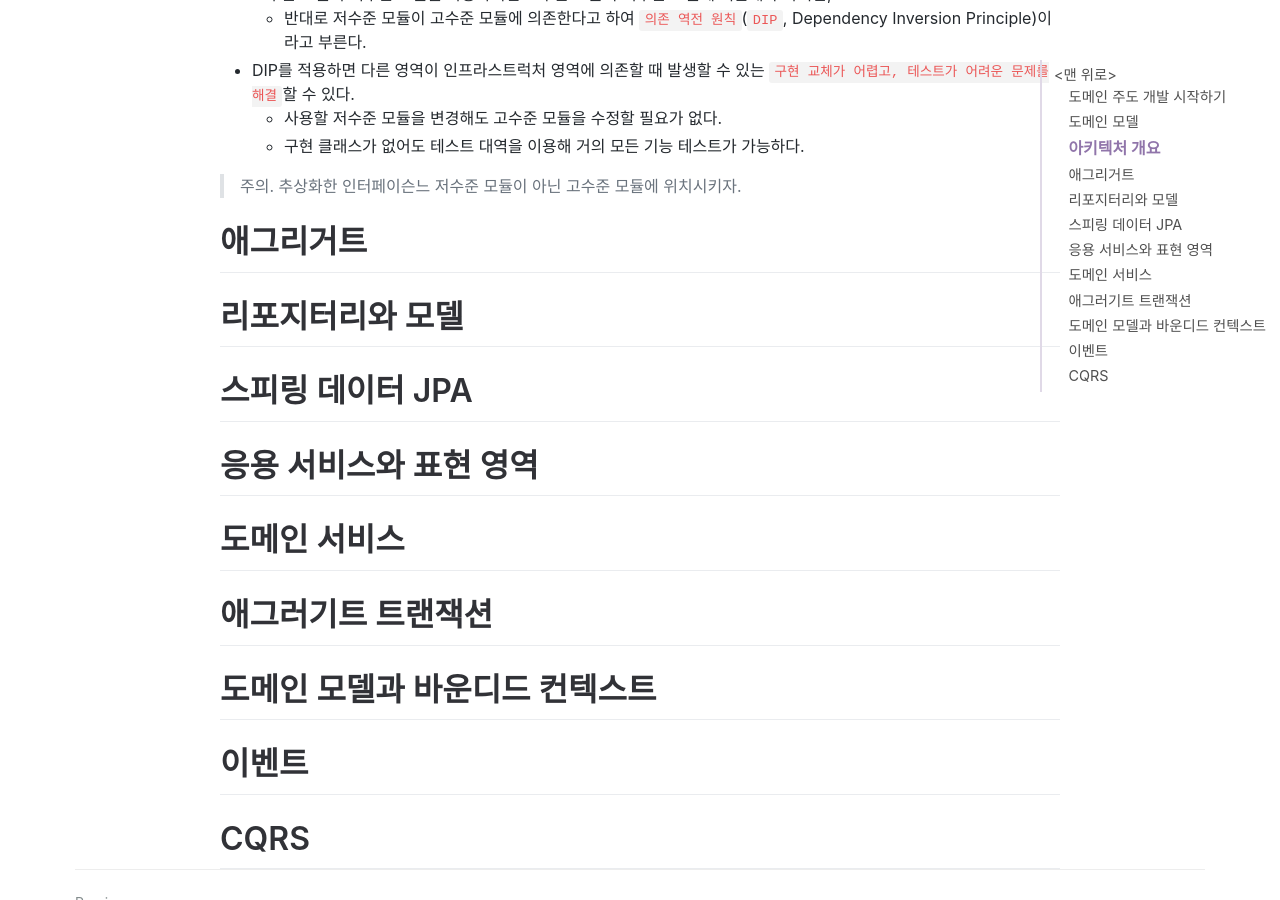
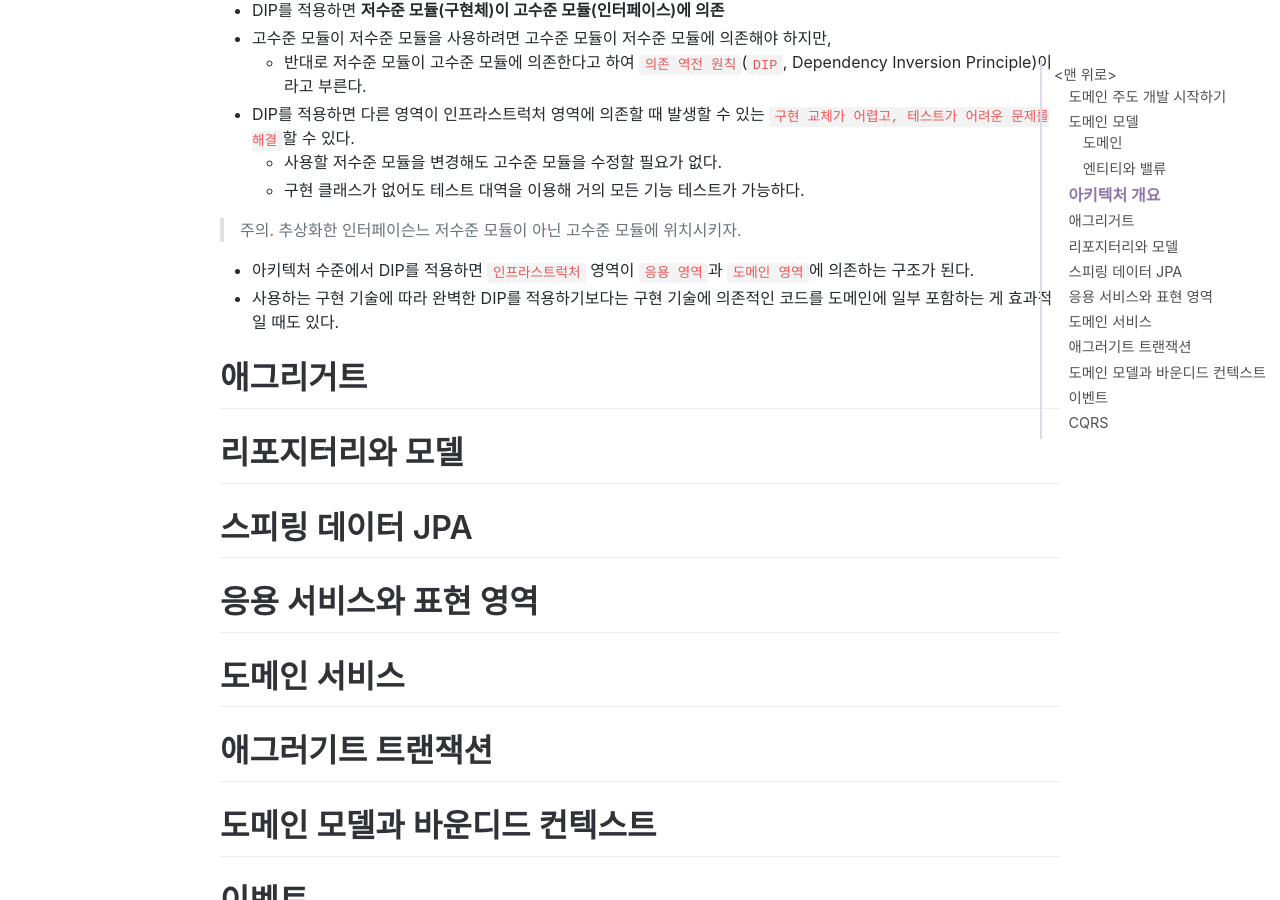
Before and after one commit to jihunparkme/jihunparkme.github.io, a Jekyll site: the page built from _posts/2024-12-04-start-DDD.md, in a window 1280 px wide and 900 px high, scrolled down 3875 px. Built offline with Jekyll 4.4.1, drawn with Linux system fonts in a browser that asks for light colours; nearby versions of some CDN libraries; comment, search, counter and statistics services are not loaded.

Commit message:
[DDD start] DIP

```diff
--- a/_posts/2024-12-04-start-DDD.md
+++ b/_posts/2024-12-04-start-DDD.md
@@ -12,7 +12,7 @@ featured-img: start-ddd
 
 # 도메인 모델
 
-**도메인**
+## 도메인
 
 - 소프트웨어로 해결하고자 하는 문제 영역.
 - 한 도메인은 다시 하위 도메인으로 나뉠 수 있다.
@@ -59,7 +59,7 @@ featured-img: start-ddd
 
 .
 
-**엔티티와 밸류**
+## 엔티티와 밸류
 
 엔티티 / [Order](https://github.com/jihunparkme/ddd-start2/blob/main/src/main/java/com/myshop/order/command/domain/Order.java)
 - `식별자`를 가진다.(식별자는 엔티티 객체마다 고유해서 각 엔티티는 서로 다른 식별자를 보유, ex. 주문번호)
@@ -117,6 +117,9 @@ featured-img: start-ddd
 
 > 주의. 추상화한 인터페이슨느 저수준 모듈이 아닌 고수준 모듈에 위치시키자.
 
+- 아키텍처 수준에서 DIP를 적용하면 `인프라스트럭처` 영역이 `응용 영역`과 `도메인 영역`에 의존하는 구조가 된다.
+- 사용하는 구현 기술에 따라 완벽한 DIP를 적용하기보다는 구현 기술에 의존적인 코드를 도메인에 일부 포함하는 게 효과적일 때도 있다.
+
 # 애그리거트
 
 # 리포지터리와 모델
```
